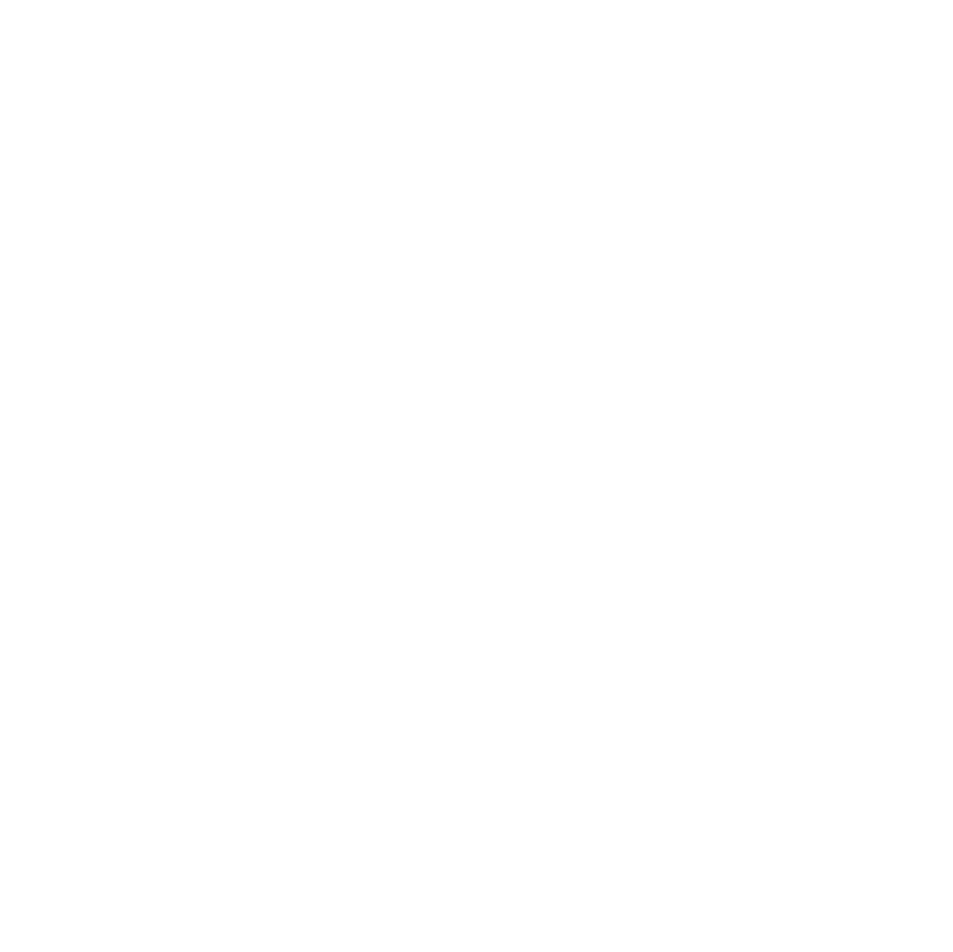
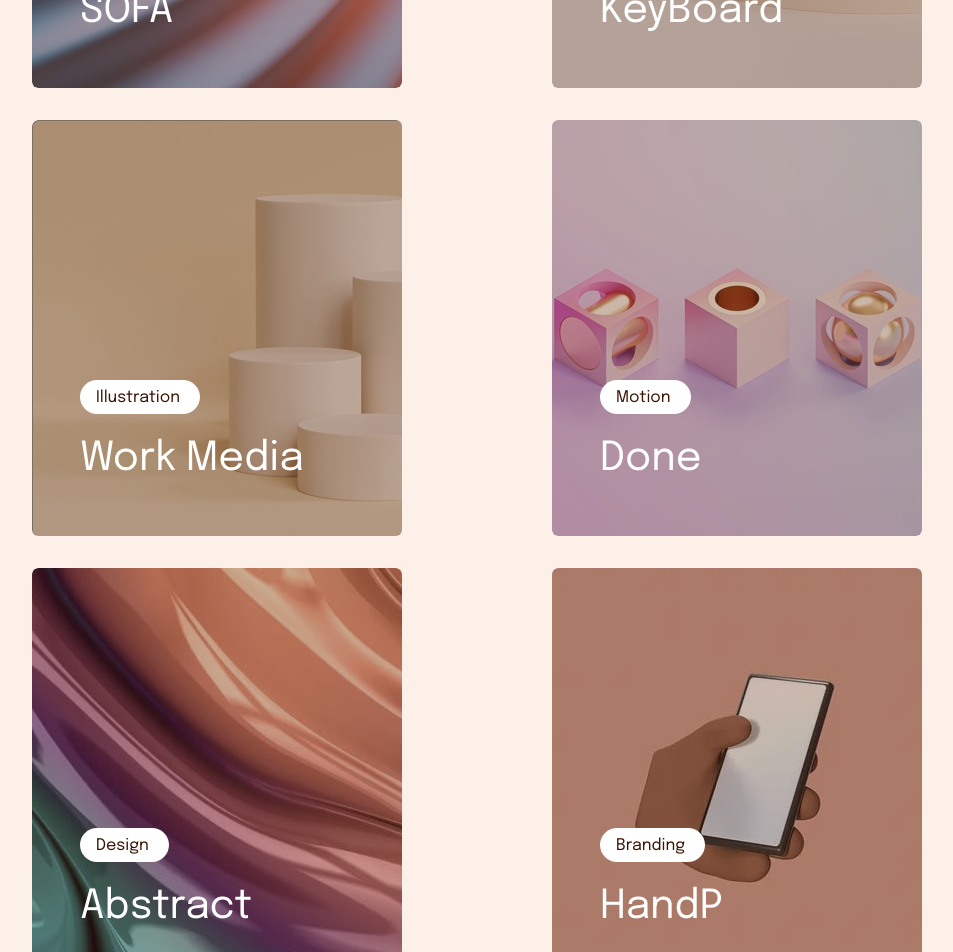
Before and after one commit to Voloshin-Sergei/jupiter_test, a React (Create React App) app: page / in a window 1280 px wide. Shown: the part 820-1772 px from the top of the page, without its empty margins (103-1056 px from the left). Before the commit the page ends 800 px from the top, so only its background shows below. Built offline with nearby package versions, Linux system fonts and the light colour scheme.

Commit message:
feat: added Card component

```diff
--- /dev/null
+++ b/src/components/Card/Card.jsx
@@ -0,0 +1,15 @@
+import styles from './Card.module.css';
+
+export const Card = ({ card, category }) => {
+  return (
+    <li className={styles.card}>
+      <img
+        className={styles.card__img}
+        src={process.env.PUBLIC_URL + `/assets/${card.img}`}
+        alt={card.title}
+      />
+      <span className={styles.card__label}>{category}</span>
+      <h2 className={styles.card__title}>{card.title}</h2>
+    </li>
+  );
+};
--- /dev/null
+++ b/src/components/Card/Card.module.css
@@ -0,0 +1,29 @@
+.card {
+  position: relative;
+  width: 370px;
+  height: 416px;
+  border-radius: 6px;
+  overflow: hidden;
+}
+
+.card__label {
+  position: absolute;
+  left: 48px;
+  bottom: 122px;
+  padding: 9px 20px 8px 16px;
+  background-color: #fff;
+  color: #391400;
+  border-radius: 19px;
+  cursor: pointer;
+}
+
+.card__title {
+  position: absolute;
+  left: 48px;
+  bottom: 53px;
+  margin: 0;
+  color: #fff;
+  font-weight: 400;
+  font-size: 40px;
+  line-height: 48px;
+}
--- a/src/components/CardList/CardList.jsx
+++ b/src/components/CardList/CardList.jsx
@@ -1,5 +1,13 @@
+import { Card } from '../Card/Card';
+
 import styles from './CardList.module.css';
 
-export const CardList = ({ cards }) => {
-  <ul className={styles.cardlist}></ul>;
+export const CardList = ({ cards, categories }) => {
+  return (
+    <ul className={styles.cardlist}>
+      {cards.map((card) => (
+        <Card key={card.id} card={card} category={categories[card.category].title} />
+      ))}
+    </ul>
+  );
 };
--- a/src/components/CardList/CardList.module.css
+++ b/src/components/CardList/CardList.module.css
@@ -1,5 +1,8 @@
 .cardlist {
   background-color: inherit;
+  margin: 0;
+  padding: 0;
+  list-style-type: none;
   display: grid;
   grid-template-columns: repeat(auto-fit, minmax(370px, 1fr));
   gap: 32px 30px;
--- a/src/components/Main/Main.jsx
+++ b/src/components/Main/Main.jsx
@@ -9,7 +9,7 @@
     <main className={styles.main}>
       <div className={styles.main__container}>
         <Categories categories={data.categories} />
-        <CardList cards={data.cards} />
+        <CardList categories={data.categories} cards={data.cards} />
       </div>
     </main>
   );
--- a/src/data.json
+++ b/src/data.json
@@ -7,14 +7,14 @@
     { "id": 5, "title": "Motion" }
   ],
   "cards": [
-    { "id": 1, "category": 1, "title": "SOFA", "img": "/assets/img_1.jpg" },
-    { "id": 2, "category": 2, "title": "KeyBoard", "img": "/assets/img_2.jpg" },
-    { "id": 3, "category": 3, "title": "Work Media", "img": "/assets/img_3.jpg" },
-    { "id": 4, "category": 4, "title": "Done", "img": "/assets/img_4.jpg" },
-    { "id": 5, "category": 1, "title": "Abstract", "img": "/assets/img_5.jpg" },
-    { "id": 6, "category": 2, "title": "HandP", "img": "/assets/img_6.jpg" },
-    { "id": 7, "category": 4, "title": "Architect", "img": "/assets/img_7.jpg" },
-    { "id": 8, "category": 1, "title": "CalC", "img": "/assets/img_8.jpg" },
-    { "id": 9, "category": 2, "title": "Sport", "img": "/assets/img_9.jpg" }
+    { "id": 1, "category": 1, "title": "SOFA", "img": "img_1.jpg" },
+    { "id": 2, "category": 2, "title": "KeyBoard", "img": "img_2.jpg" },
+    { "id": 3, "category": 3, "title": "Work Media", "img": "img_3.jpg" },
+    { "id": 4, "category": 4, "title": "Done", "img": "img_4.jpg" },
+    { "id": 5, "category": 1, "title": "Abstract", "img": "img_5.jpg" },
+    { "id": 6, "category": 2, "title": "HandP", "img": "img_6.jpg" },
+    { "id": 7, "category": 4, "title": "Architect", "img": "img_7.jpg" },
+    { "id": 8, "category": 1, "title": "CalC", "img": "img_8.jpg" },
+    { "id": 9, "category": 2, "title": "Sport", "img": "img_9.jpg" }
   ]
 }
```
